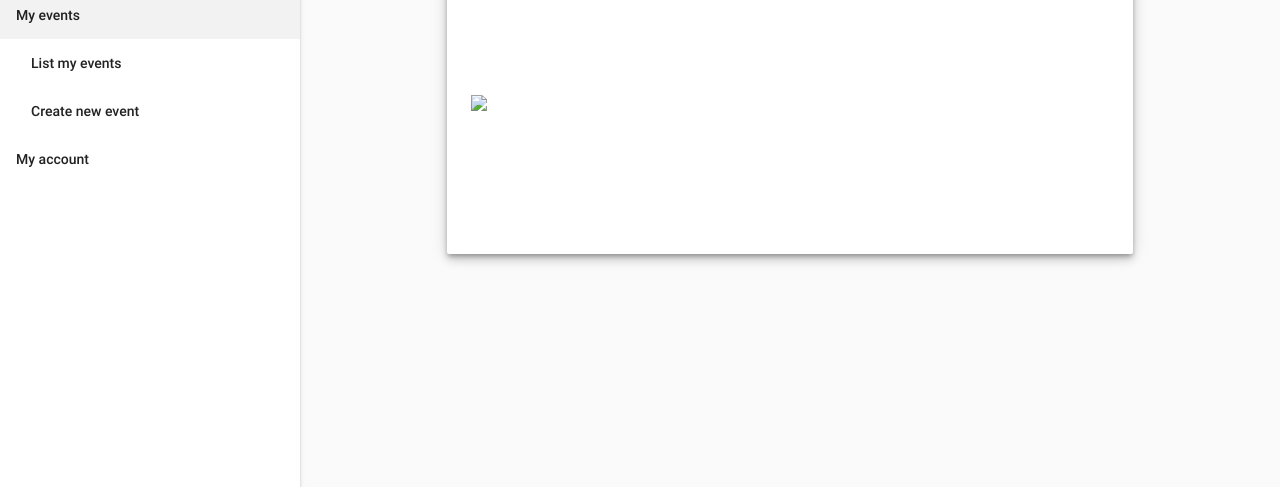
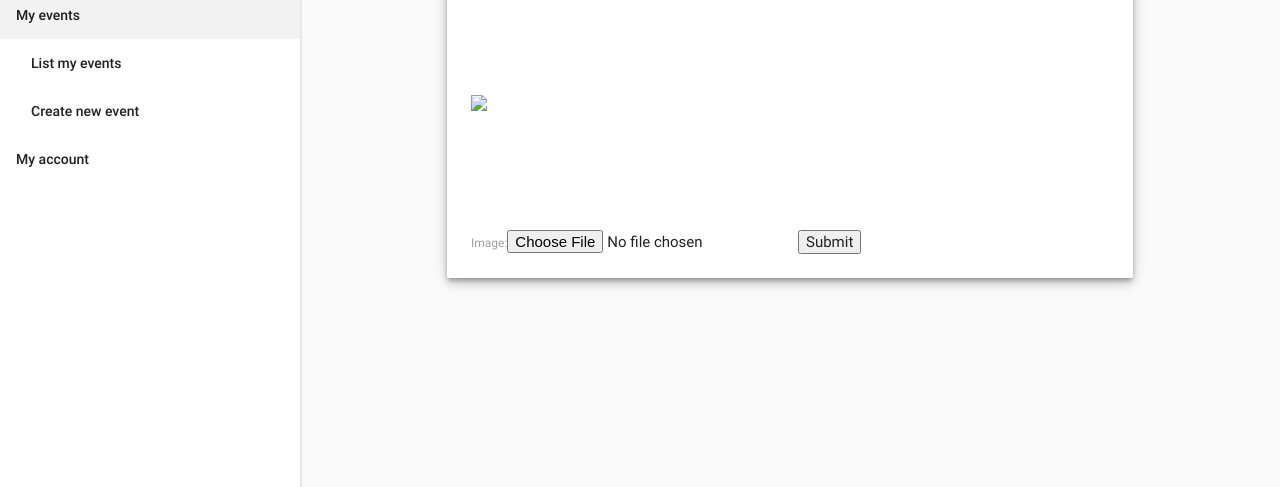
Before and after one commit to thiagoferreiraw/mixapp, a Django app: page /events/edit/1/image/ in a window 1280 px wide. Shown: the part 257-744 px from the top of the page. Run offline with Django 3.2, Linux system fonts and the light colour scheme; a user stored in the database is signed in; tables that the repository leaves empty hold one stand-in row (values such as "Sample post"); a database or web service that is not in the repository returns one stand-in record (values such as "Sample title"); data that the repository does not hold is empty; some libraries are stand-ins or nearby versions.

Commit message:
Added upload image event

```diff
--- a/app/config/base_settings.py
+++ b/app/config/base_settings.py
@@ -152,3 +152,7 @@
 
 TOKEN_GOOGLE_PLACES_API = os.getenv("TOKEN_GOOGLE_PLACES_API" )
 TOKEN_GOOGLE_STREET_VIEW_API = os.getenv("TOKEN_GOOGLE_STREET_VIEW_API" )
+
+
+MEDIA_URL = '/media/'
+MEDIA_ROOT = os.path.join(BASE_DIR, 'media')
--- a/events/forms.py
+++ b/events/forms.py
@@ -55,5 +55,7 @@
         self.fields['location_lng'].widget = HiddenInput(attrs={'id': 'location_lng'})
 
 
-class ImageUploadForm(Form):
-    file = FileField()
+class ImageUploadForm(ModelForm):
+    class Meta:
+        model = Event
+        fields = ('image', )
--- a/events/models.py
+++ b/events/models.py
@@ -2,6 +2,10 @@
 from users.models import User
 from datetime import datetime
 from django.conf import settings
+import urllib
+import os
+from django.core.files import File
+
 
 class Category(models.Model):
     name = models.CharField(max_length=100)
@@ -58,9 +62,19 @@
     hosted_by = models.ForeignKey(User)
     category = models.ForeignKey(Category)
     image_url = models.CharField(max_length=500, null=True)
+    image = models.ImageField(null=True)
 
     def __str__(self):
         return self.name
+
+    def get_remote_image(self):
+        if self.image_url and not self.image:
+            result = urllib.urlretrieve(self.image_url)
+            self.image_file.save(
+                os.path.basename(self.image_url),
+                File(open(result[0]))
+            )
+            self.save()
 
     def save(self, *args, **kwargs):
         if self.date is not None and self.time is not None:
--- a/events/templates/events/choose_image.html
+++ b/events/templates/events/choose_image.html
@@ -24,11 +24,11 @@
                             {% endfor %}
                         </div>
                     </form>
-                   <!--<form method="post" enctype="multipart/form-data">
+                   <form method="post" enctype="multipart/form-data">
                         {% csrf_token %}
                         {{ form }}
                         <input type="submit" value="Submit" />
-                    </form>-->
+                    </form>
                 </div>
             </div>
 
--- a/events/views/choose_image_view.py
+++ b/events/views/choose_image_view.py
@@ -26,21 +26,19 @@
         if "image_idx" in request.GET:
             event.image_url = images[int(request.GET['image_idx'])]['url']
             event.save()
+            event.get_remote_image()
             return redirect("list_events")
 
         return render(request, self.template_name,
                       {'images': images, 'form': ImageUploadForm()})
 
-#   def post(self, request, event_id):
-#        form = ImageUploadForm(request.POST, request.FILES)
-#        if form.is_valid():
-#            f = request.FILES['file']
-#            with open("media/{}.jpg".format(uuid.uuid4().hex), 'wb+') as destination:
-#                for chunk in f.chunks():
-#                    destination.write(chunk)
-#            return redirect("list_events")
-#        else:
-#            messages.error(request, 'Invalid file, try again')
+    def post(self, request, event_id):
+        form = ImageUploadForm(request.POST, request.FILES, instance=Event.objects.get(pk=event_id))
+        if form.is_valid():
+            form.save()
+            return redirect("list_events")
+        else:
+            messages.error(request, 'Invalid file, try again')
 
     @staticmethod
     def get_event_or_404(event_id, user_id):
--- a/requirements.txt
+++ b/requirements.txt
@@ -8,3 +8,4 @@
 mock==2.0.0
 coveralls==1.2.0
 docopt==0.6.2
+Pillow==4.3.0
```
Also changed, not shown: app/media/nome_zuera.jpg (added), app/media/nome_zuera_EnU2SYO.jpg (added), app/media/photo-1502778892780-1767011eefea.jpg (added), events/migrations/0003_event_image.py (added).
